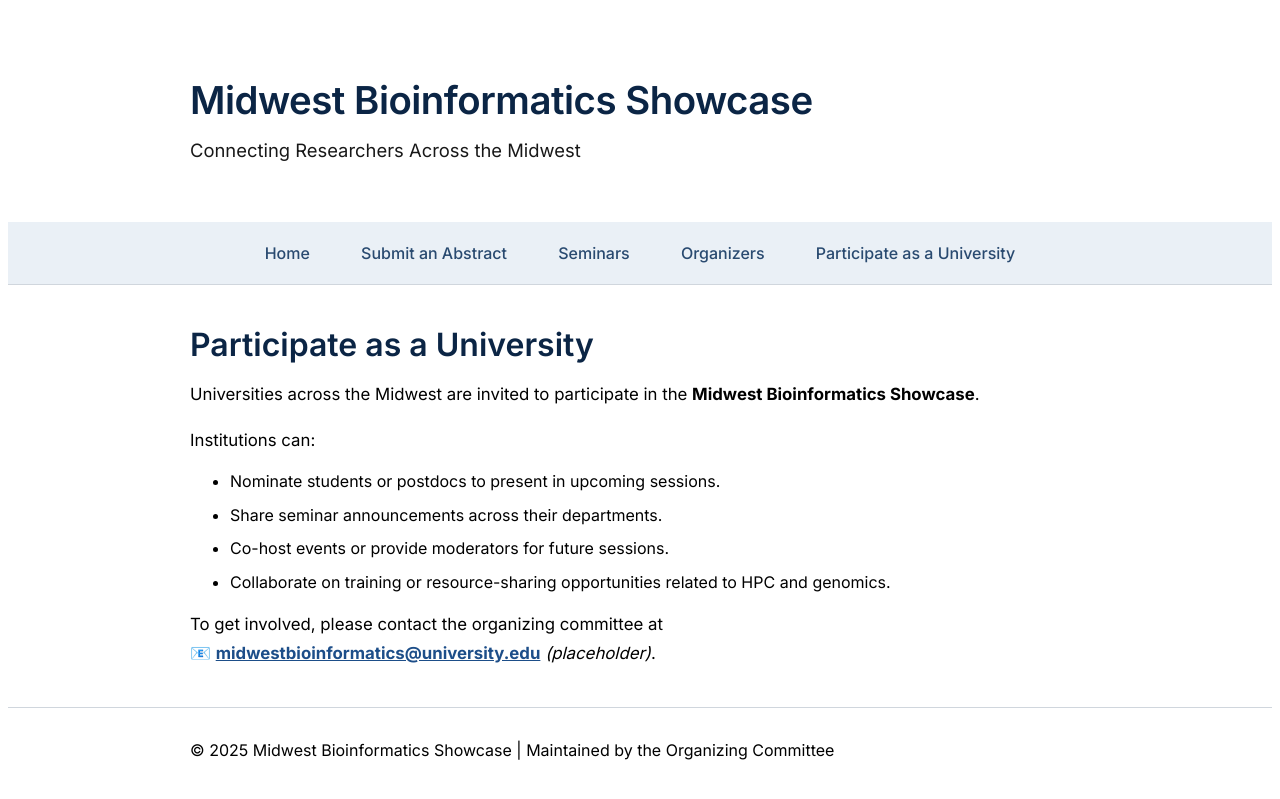
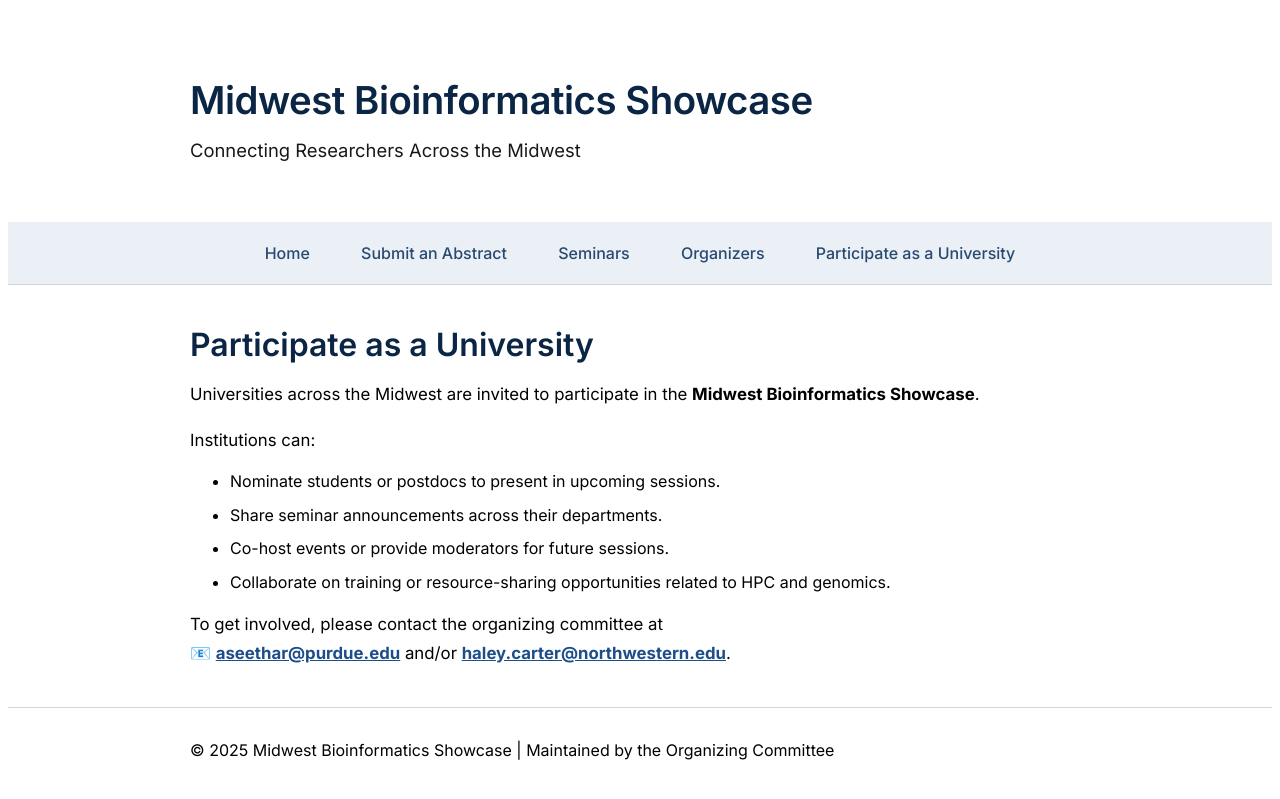
Before and after one commit to Midwest-Bioinformatics-Showcase/midwest-bioinformatics-showcase.github.io, a Jekyll site: the page built from participate.md, in a window 1280 px wide. Shown: the top 799 px of the page. Built offline with Jekyll 4.4.1, drawn with Linux system fonts in a browser that asks for light colours.

Commit message:
updated email addresses

```diff
--- a/participate.md
+++ b/participate.md
@@ -15,4 +15,4 @@
 - Collaborate on training or resource-sharing opportunities related to HPC and genomics.
 
 To get involved, please contact the organizing committee at
-📧 **<midwestbioinformatics@university.edu>** _(placeholder)_.
+📧 **<aseethar@purdue.edu>** and/or **<haley.carter@northwestern.edu>**.
```
